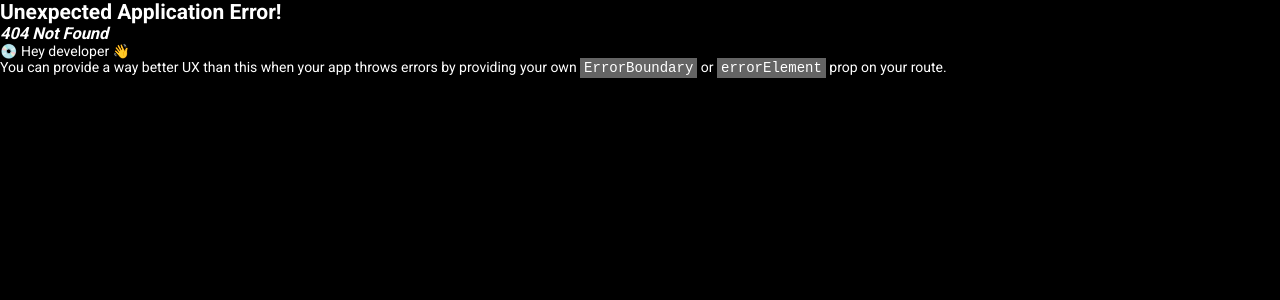
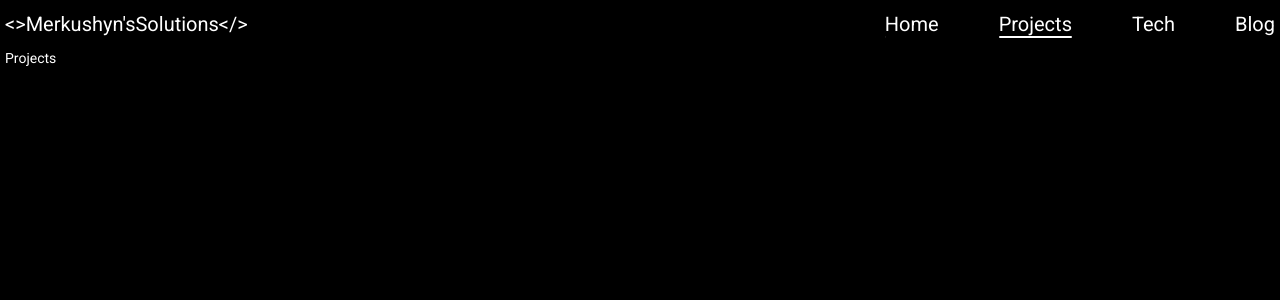
Before and after one commit to ArtemMerkushyn/byMerkushyn, a React (Create React App) app: page /projects in a window 1280 px wide. Before the commit this address had no page. Shown: the top 300 px of the page. Built offline with nearby package versions, Linux system fonts and the light colour scheme.

Commit message:
created the projects page

```diff
--- a/src/components/header/Header.jsx
+++ b/src/components/header/Header.jsx
@@ -26,7 +26,7 @@ export const Header = () => {
                         <li className={styles.nav__item}>
                             <NavLink
                                 className={({ isActive }) => (isActive ? styles.active : undefined)}
-                                to={'/x'}
+                                to={'/projects'}
                             >
                                 Projects
                             </NavLink>
--- a/src/pages/Main/Main.jsx
+++ b/src/pages/Main/Main.jsx
@@ -54,6 +54,9 @@ export const Main = () => {
                                     </div>
                                 </div>
                             ))}
+                        </div>
+                        <div className={styles.projects__link}>
+                            <Btn3 text={'More pojects'} url={'projects'}/>
                         </div>
                 </section>
             </div>
--- a/src/pages/Main/main.module.scss
+++ b/src/pages/Main/main.module.scss
@@ -161,6 +161,11 @@
         gap: 20px;
         flex-wrap: wrap;
     }
+
+    &__link {
+        margin-top: $margin-title;
+        text-align: center;
+    }
 }
 
 .project {
@@ -189,51 +194,6 @@
         display: flex;
         align-items: center;
         gap: 10px;
-    }
-
-    &__link {
-        display: inline-block;
-        font-size: $font-size-md;
-        line-height: $font-size-xl;
-        text-transform: uppercase;
-        background: $primary-background;
-        position: relative;
-        padding-right: 20px;
-        padding-bottom: 2px;
-        overflow: hidden;
-
-        &:hover:before {
-            right: 4px;
-            opacity: 1;
-        }
-
-        &:hover::after {
-            transform: translateX(0);
-        }
-
-        &::before {
-            content: '>';
-            font-size: 24px;
-            line-height: 34px;
-            position: absolute;
-            top: 12%;
-            right: 12px;
-            opacity: 0;
-            transition: all .3s linear;
-        }
-
-        &::after {
-            content: '';
-            position: absolute;
-            bottom: 4px;
-            left: 0;
-            height: 2px;
-            width: 94%;
-            background: $primary-color;
-            border-radius: 50px;
-            transform: translateX(-100%);
-            transition: all .2s linear;
-        }
     }
 }
 
--- /dev/null
+++ b/src/pages/Projects/Projects.jsx
@@ -0,0 +1,11 @@
+import styles from './projects.module.scss';
+
+export const Projects = () => {
+    return (
+      <div className={styles.projects}>
+        <div className={styles.container}>
+          Projects
+        </div>
+      </div>
+    );
+}
--- /dev/null
+++ b/src/pages/Projects/projects.module.scss
@@ -0,0 +1,12 @@
+@import '../../styles/variables';
+
+.container {
+    max-width: $max-width-container;
+    width: 100%;
+    margin: 0 auto;
+    padding: $padding-container;
+}
+
+.projects {
+    padding-top: 50px;
+}
--- a/src/router.js
+++ b/src/router.js
@@ -1,6 +1,7 @@
 import { createBrowserRouter } from "react-router-dom";
 import App from './App';
 import { Main } from "./pages/Main/Main";
+import { Projects } from "./pages/Projects/Projects";
 
 
 export const router = createBrowserRouter([
@@ -12,6 +13,10 @@ export const router = createBrowserRouter([
                 index: true,
                 element: <Main/>,
             },
+            {
+                path: 'projects',
+                element: <Projects/>,
+            }
         ]
     }
 ]);
```
